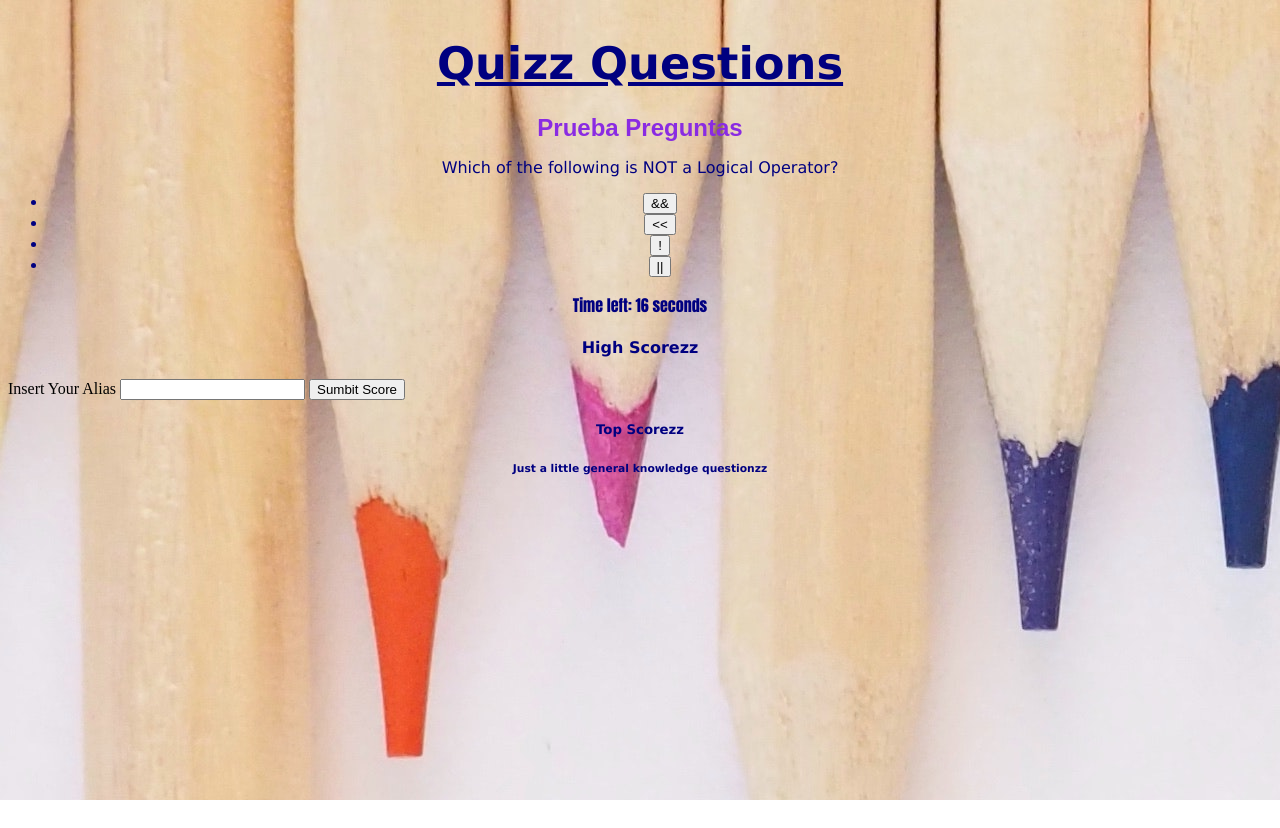
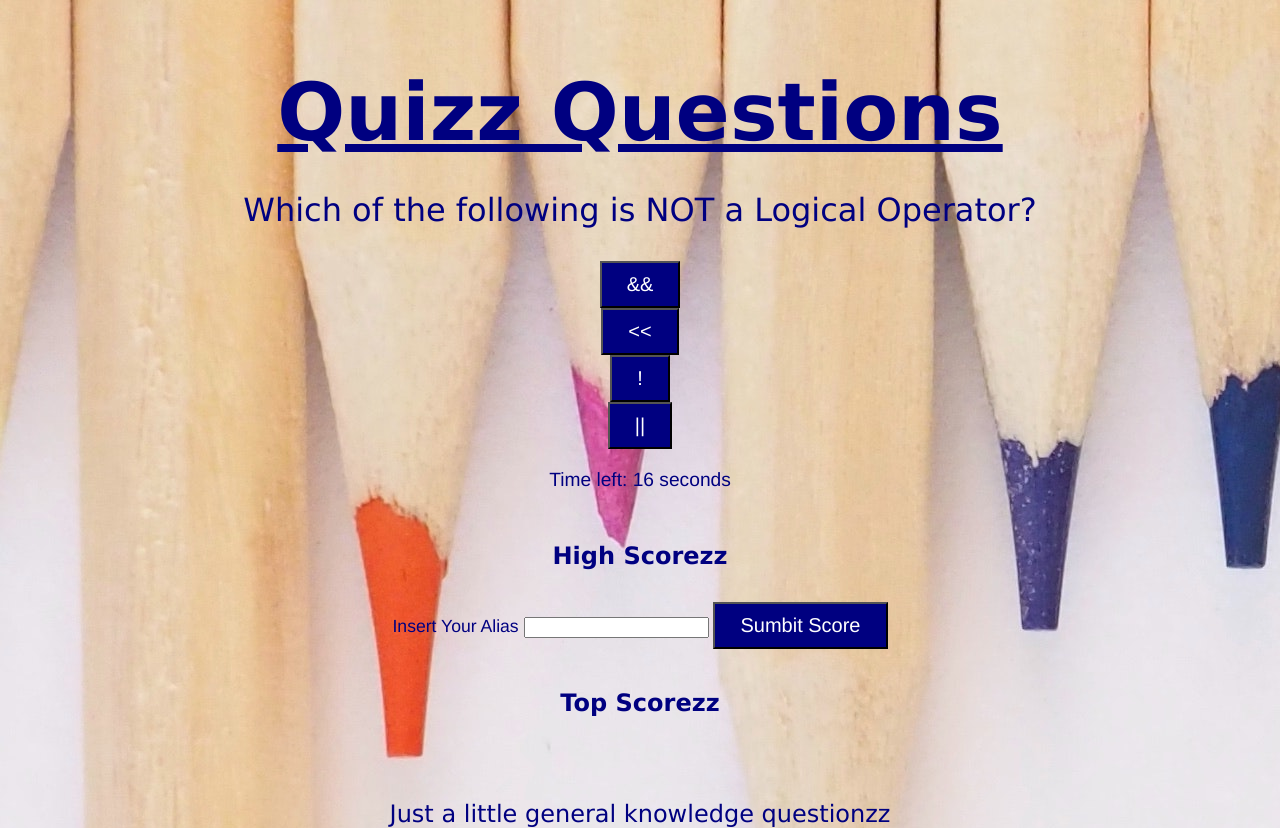
Before and after one commit to Saiishago/Code-Quizz, a plain HTML site: page Files/index.html in a window 1280 px wide. Before the commit the page ends 800 px from the top, so only its background shows below. Drawn offline with Linux system fonts and the light colour scheme.

Commit message:
SemiComplete Files and README.md

```diff
--- a/Files/index.html
+++ b/Files/index.html
@@ -10,11 +10,11 @@
  </style>
 </head>
 <body>
+  <div class="container">
    <div id="quiz">
      <h2 class="welcome">Quizz Questions</h2>
-    <h3 class="bienvenida">Prueba Preguntas</h3>
      <p id="question" class="question">Question will appear here.</p>
-    <ul id="choices">
+     <ul id="choices" class="choices">
        <li><button onclick="checkAnswer(0)">Option 1</button></li>
        <li><button onclick="checkAnswer(1)">Option 2</button></li>
        <li><button onclick="checkAnswer(2)">Option 3</button></li>
@@ -23,7 +23,7 @@
      <p id="result" class="result"></p>
    </div>
    <h4>High Scorezz</h4>
-  <form id="score-form">
+   <form id="score-form" class="score-form">
      <label for="alias">Insert Your Alias</label>
      <input type="text" id="alias" maxlength="6" required>
      <button type="submit">Sumbit Score</button>
@@ -32,10 +32,9 @@
      <h5>Top Scorezz</h5>
      <ul id="score-list"></ul>
    </div>
+  </div>
+  <footer>Just a little general knowledge questionzz</footer>
 
   <script src="./script.js"></script>
 </body>
-<footer>
-    <h6>Just a little general knowledge questionzz</h6>
-</footer>
 </html>
--- a/Files/script.js
+++ b/Files/script.js
@@ -120,3 +120,5 @@ console.log("High Scores:");
 highScores.forEach((entry, index) => {
     console.log(`${index + 1}. ${entry.alias}: ${entry.score}`);
 });
+
+var scoreEl = $('#score-list');
--- a/Files/style.css
+++ b/Files/style.css
@@ -1,3 +1,15 @@
+body, html {
+    margin: 0;
+    padding: 0;
+    height: 100%;
+}
+
+.container {
+    display: flex;
+    flex-direction: column;
+    min-height: 100vh;
+}
+
 .quiz {
     justify-content: center;
     margin: auto;
@@ -10,18 +22,10 @@
 .welcome {
     margin-bottom: 15px;
     font-family:Verdana, Geneva, Tahoma, sans-serif;
-    font-size: 280%;
+    font-size: 500%;
     text-decoration: underline;
     text-align: center;
     color: navy;
-}
-
-.bienvenida {
-    margin-bottom: 5px;
-    font-family: Arial, Helvetica, sans-serif;
-    font-size: 150%;
-    color: blueviolet;
-    text-align: center;
 }
 
  p {
@@ -34,29 +38,47 @@
     font-family: Verdana, Geneva, Tahoma, sans-serif;
     text-align: center;
     color: navy;
+    font-size: 200%;
 }
 
 .result {
-    font-family: Impact, Haettenschweiler, 'Arial Narrow Bold', sans-serif;
+    font-family: 'Franklin Gothic Medium', 'Arial Narrow', Arial, sans-serif;
     text-align: center;
     color: navy;
+    font-size: 120%;
 }
 
-li {
-    font-family: Verdana, Geneva, Tahoma, sans-serif;
+.choices {
+    display: contents;
+    text-align: center;
+}
+
+button {
+    background-color: navy;
+    font-family:'Franklin Gothic Medium', 'Arial Narrow', Arial, sans-serif;
+    color: white;
+    padding: 10px 25px;
+    font-size: 20px;
+    cursor: pointer;
+}
+.score-form  {
     text-align: center;
     color: navy;
+    font-family: 'Franklin Gothic Medium', 'Arial Narrow', Arial, sans-serif;
+    font-size: 110%;
 }
 
 h4, h5 {
     font-family: Verdana, Geneva, Tahoma, sans-serif;
     text-align: center;
     color: navy;
+    font-size: 150%;
 }
 
-h6 {
-    align-content: flex-end;
+footer {
+    margin-top: auto;
     font-family: Verdana, Geneva, Tahoma, sans-serif;
     text-align: center;
     color: navy;
+    font-size: 150%;
 }
```
Also changed, not shown: 4 other files. Lines whose indentation alone changed are shown as unchanged.
